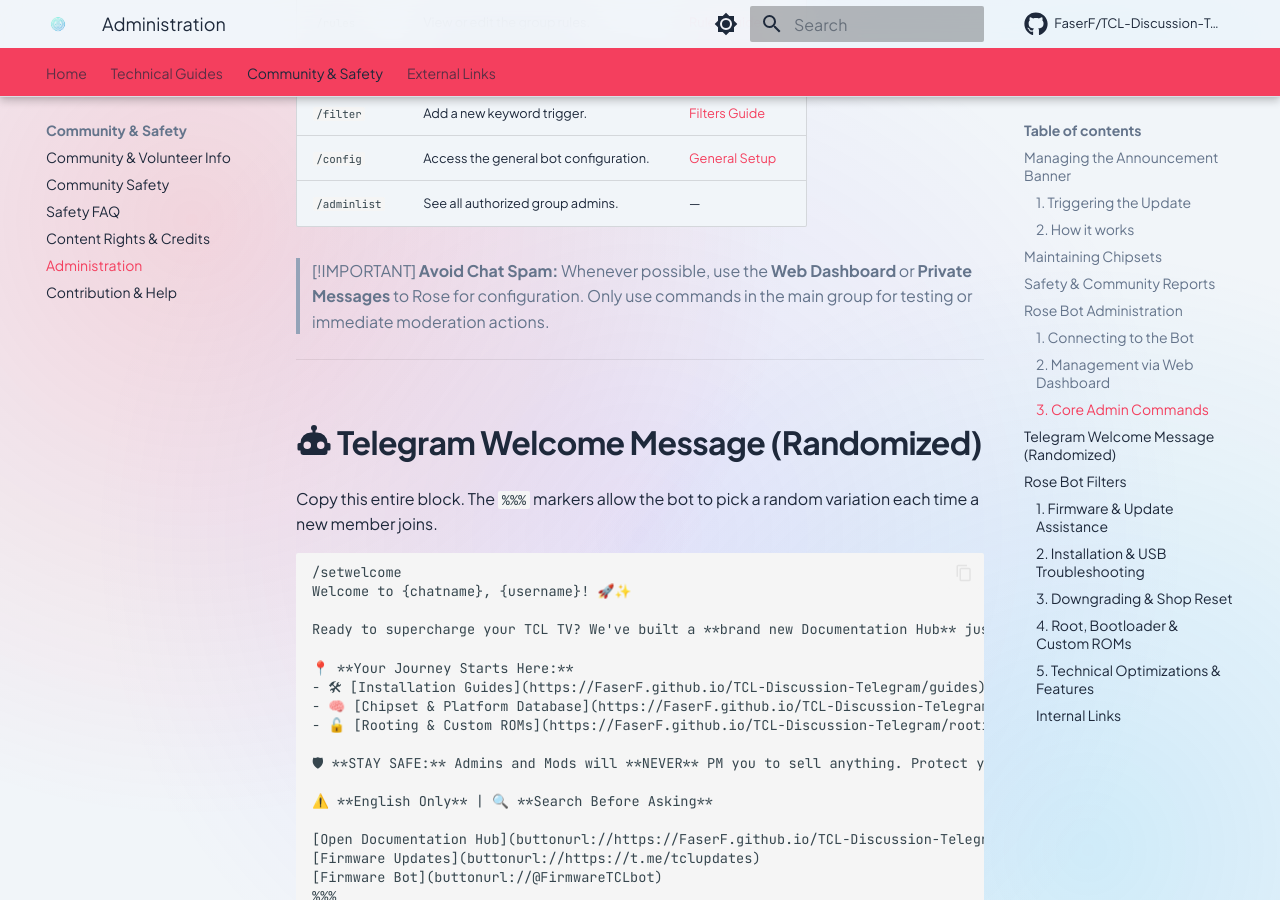
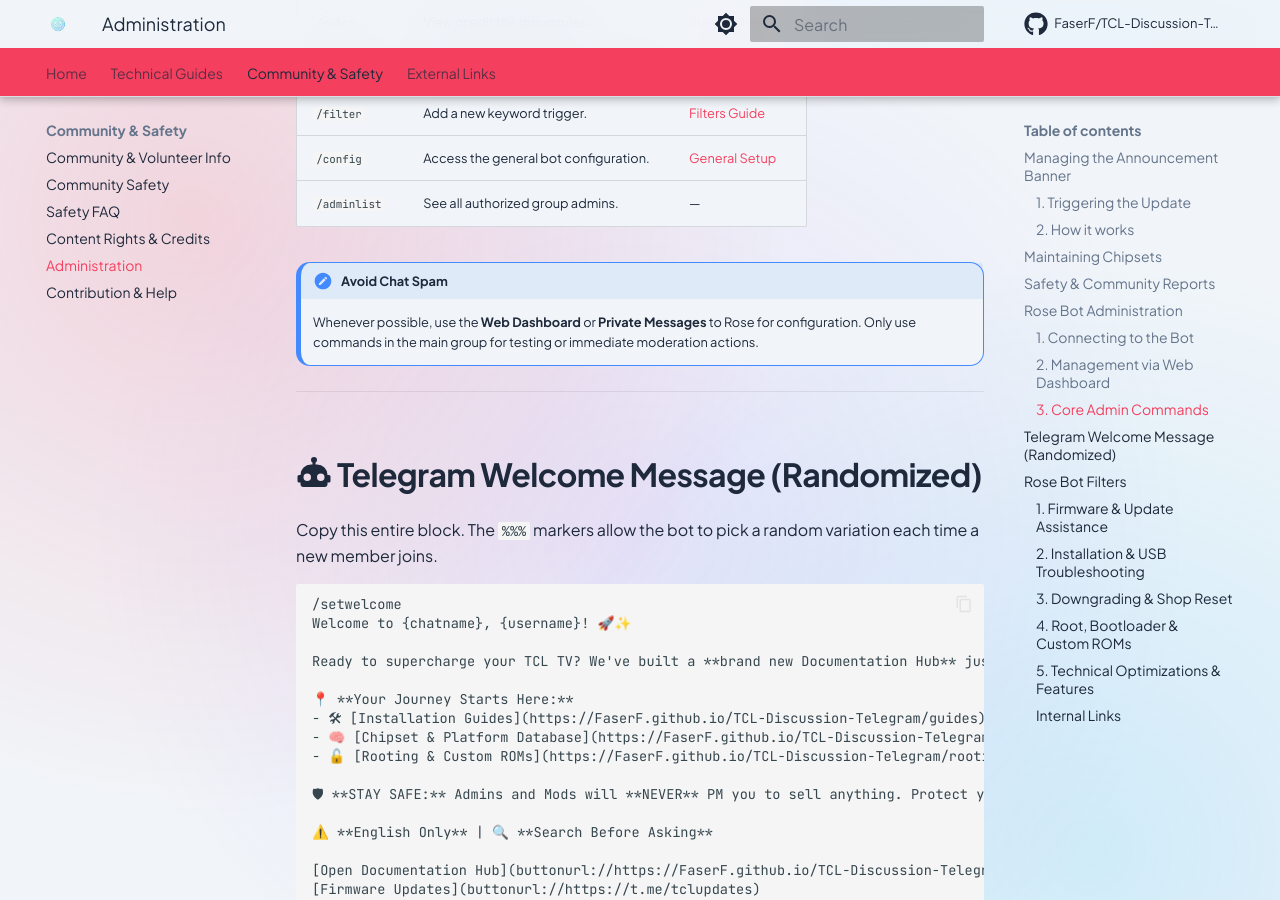
Before and after one commit to FaserF/TCL-Discussion-Telegram, an MkDocs documentation site: the page built from docs/administration.md, in a window 1280 px wide and 900 px high, scrolled down 2615 px. Built offline with MkDocs 1.6.1 and Material for MkDocs 9.7.7, drawn with Linux system fonts in a browser that asks for light colours; comment, search, counter and statistics services are not loaded.

Commit message:
Update administration.md

```diff
--- a/docs/administration.md
+++ b/docs/administration.md
@@ -75,8 +75,8 @@
 | `/config` | Access the general bot configuration. | [General Setup](https://missrose.org/guide/getting-started/) |
 | `/adminlist` | See all authorized group admins. | — |
 
-> [!IMPORTANT]
-> **Avoid Chat Spam:** Whenever possible, use the **Web Dashboard** or **Private Messages** to Rose for configuration. Only use commands in the main group for testing or immediate moderation actions.
+!!! important "Avoid Chat Spam"
+    Whenever possible, use the **Web Dashboard** or **Private Messages** to Rose for configuration. Only use commands in the main group for testing or immediate moderation actions.
 
 ---
 
```
